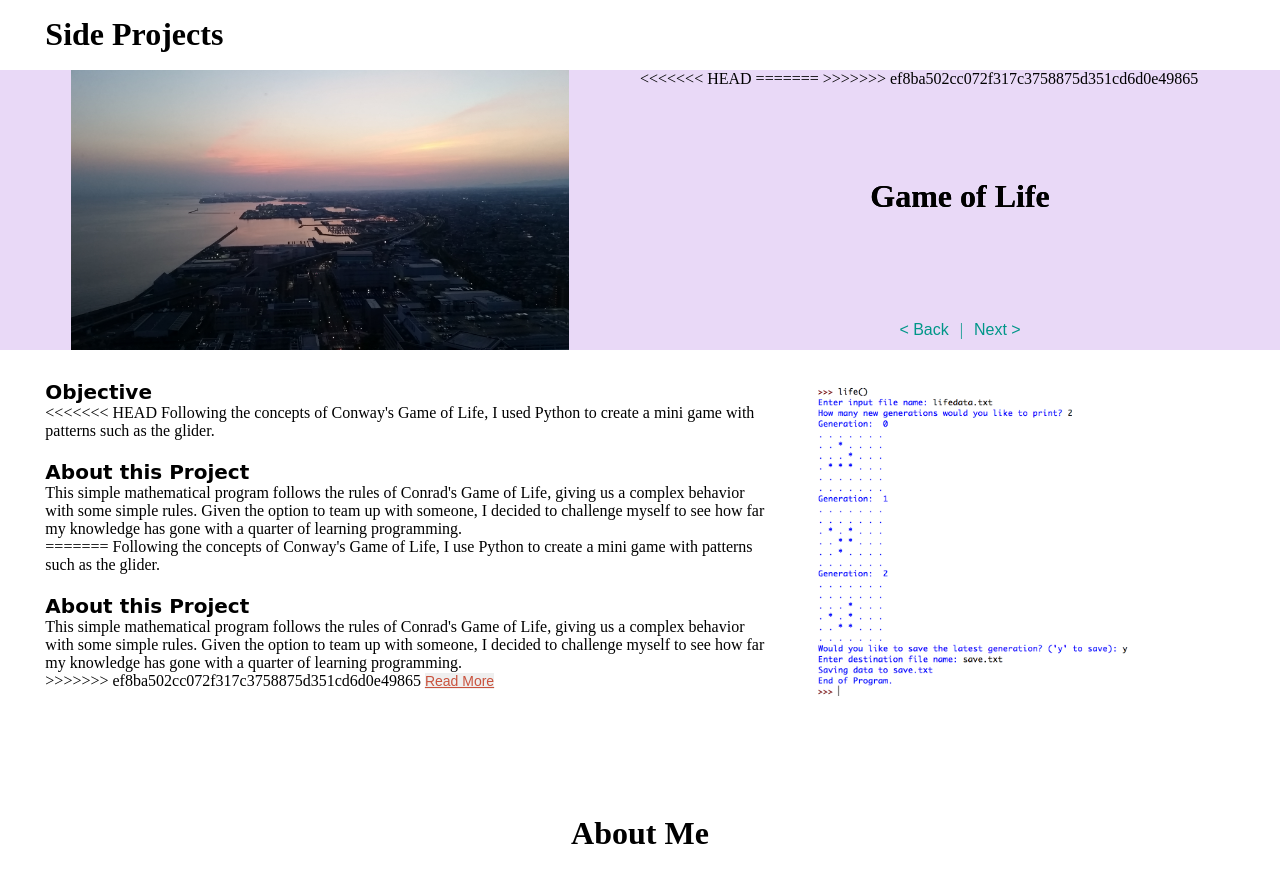
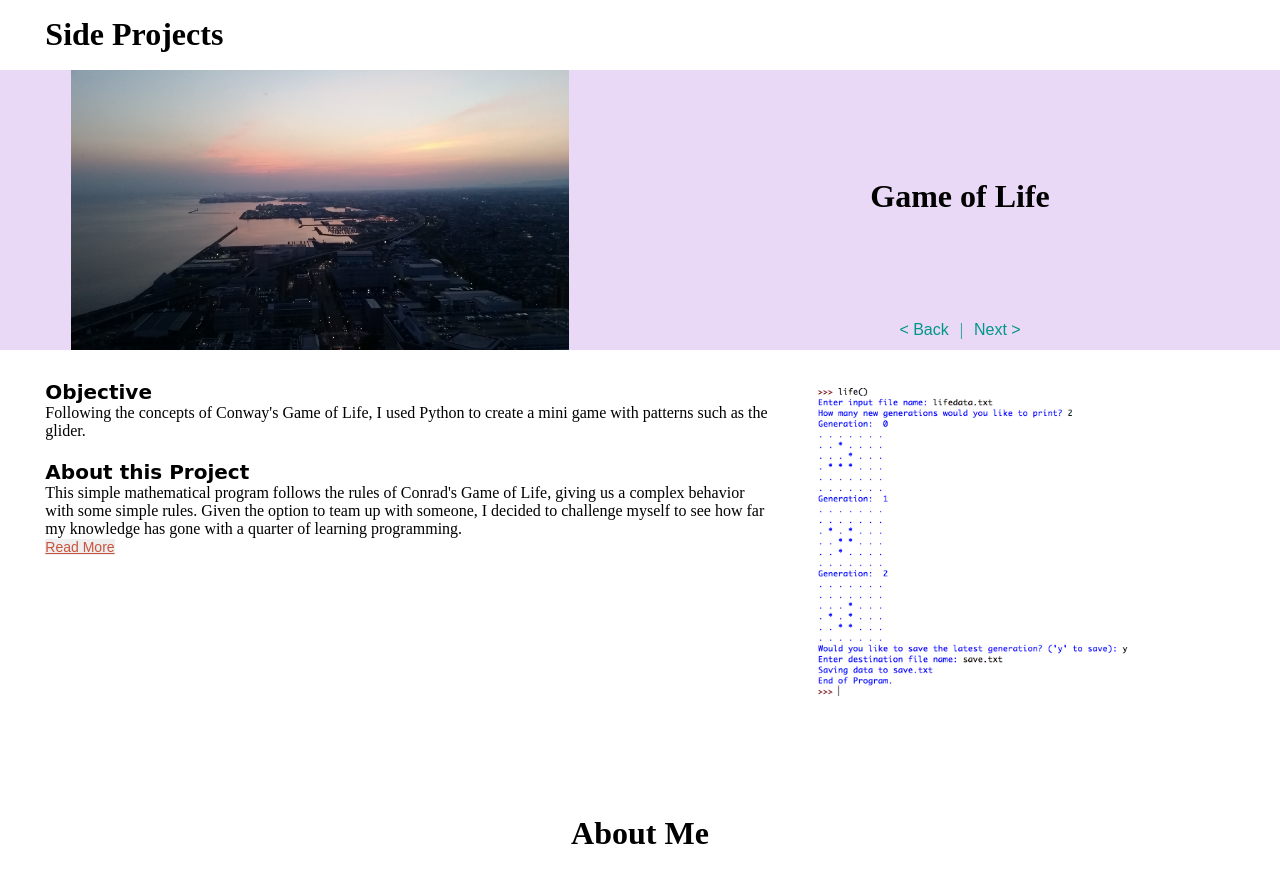
Before and after one commit to qqweng/qqweng.github.io, a plain HTML site: page index.html in a window 1280 px wide. Shown: the part 802-1692 px from the top of the page. Drawn offline with nearby package versions, Linux system fonts and the light colour scheme.

Commit message:
Updating Changes

```diff
--- a/index.html
+++ b/index.html
@@ -34,11 +34,7 @@
 		<div id="proName">
 			<div id="halfR">
 				<div id="top1">
-<<<<<<< HEAD
 					<h1 id="x">Game of Life</h1>
-=======
-					<h1>Game of Life</h1>
->>>>>>> ef8ba502cc072f317c3758875d351cd6d0e49865
 				</div>
 				<div id="bot1">
 					<button onclick="lastPic()">&lt; Back</button>
@@ -58,15 +54,9 @@
 					</figure>
 				</div>
 				<h3 style="margin-block-start: 0">Objective</h3>
-<<<<<<< HEAD
 				<span id="y">Following the concepts of Conway's Game of Life, I used Python to create a mini game with patterns such as the glider.</span>
 				<h3>About this Project</h3>
 				<span id="z"> This simple mathematical program follows the rules of Conrad's Game of Life, giving us a complex behavior with some simple rules. Given the option to team up with someone, I decided to challenge myself to see how far my knowledge has gone with a quarter of learning programming. <br> </span>
-=======
-				Following the concepts of Conway's Game of Life, I use Python to create a mini game with patterns such as the glider.
-				<h3>About this Project</h3>
-				This simple mathematical program follows the rules of Conrad's Game of Life, giving us a complex behavior with some simple rules. Given the option to team up with someone, I decided to challenge myself to see how far my knowledge has gone with a quarter of learning programming. <br>
->>>>>>> ef8ba502cc072f317c3758875d351cd6d0e49865
 				<button onclick="myFunction()" id="link1">Read More</button>
 				<span id="more">
 					This program was split into two parts. In order to get familiarized with the rules of the game of life, I started out by creating a program that printed the next generation of glider. Changing the list of 0's and 1's according to the rules of the Game of Life, the function would print out the next pattern of glider. Afterwards, I adapted the program so that it would read in user input for different pattern text files, how many generations, and if the outputted generations need to be saved to a file. To change the design a bit, I changed 0's into dots and 1's into asterisks. Instead of printing the next generation by calling the function one by one, the program would print them out consecutively.
```
